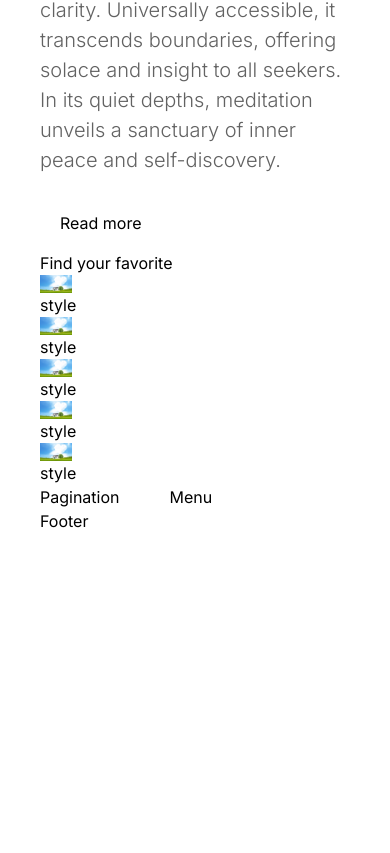
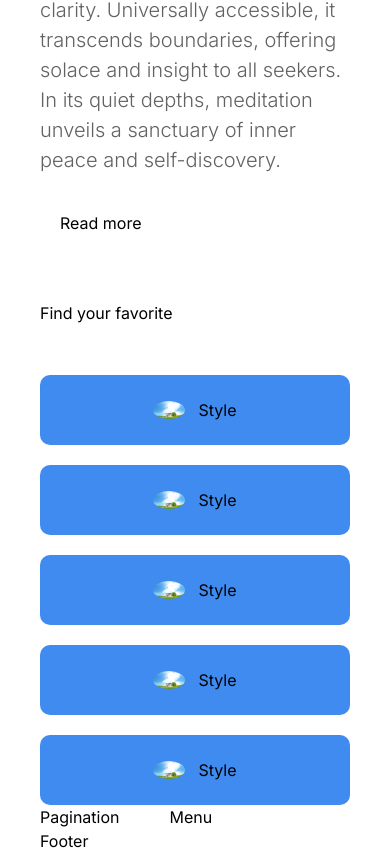
Before and after one commit to DavisKiprotich/Blog_Website, a Next.js app: page / in a window 390 px wide. Shown: the part 807-1660 px from the top of the page. Before the commit the page ends 1340 px from the top, so only its background shows below. Built offline with nearby package versions, Linux system fonts and the light colour scheme.

Commit message:
Working on categories

```diff
--- a/components/styles/categories.module.css
+++ b/components/styles/categories.module.css
@@ -0,0 +1,54 @@
+.container{
+
+}
+
+.title{
+    margin: 50px 0px;
+}
+
+.categories{
+    display: flex;
+    flex-wrap: wrap;
+    justify-content: space-between;
+    gap: 20px;
+}
+
+.category{
+    display: flex;
+    align-items: center;
+    gap: 13px;
+    text-transform: capitalize;
+    width: 15%;
+    height: 70px;
+    justify-content: center;
+    border-radius: 10px;
+}
+
+.image{
+    border-radius: 50%;
+}
+
+.category.style{
+    background-color: rgb(63, 139, 240);
+}
+
+@media screen and (max-width: 1280px){
+    .category{
+        width: 20%;
+    }
+}
+@media screen and (max-width: 1024px){
+    .category{
+        width: 25%;
+    }
+}
+@media screen and (max-width: 768px){
+    .category{
+        width: 45%;
+    }
+}
+@media screen and (max-width: 640px){
+    .category{
+        width: 100%;
+    }
+}
```
